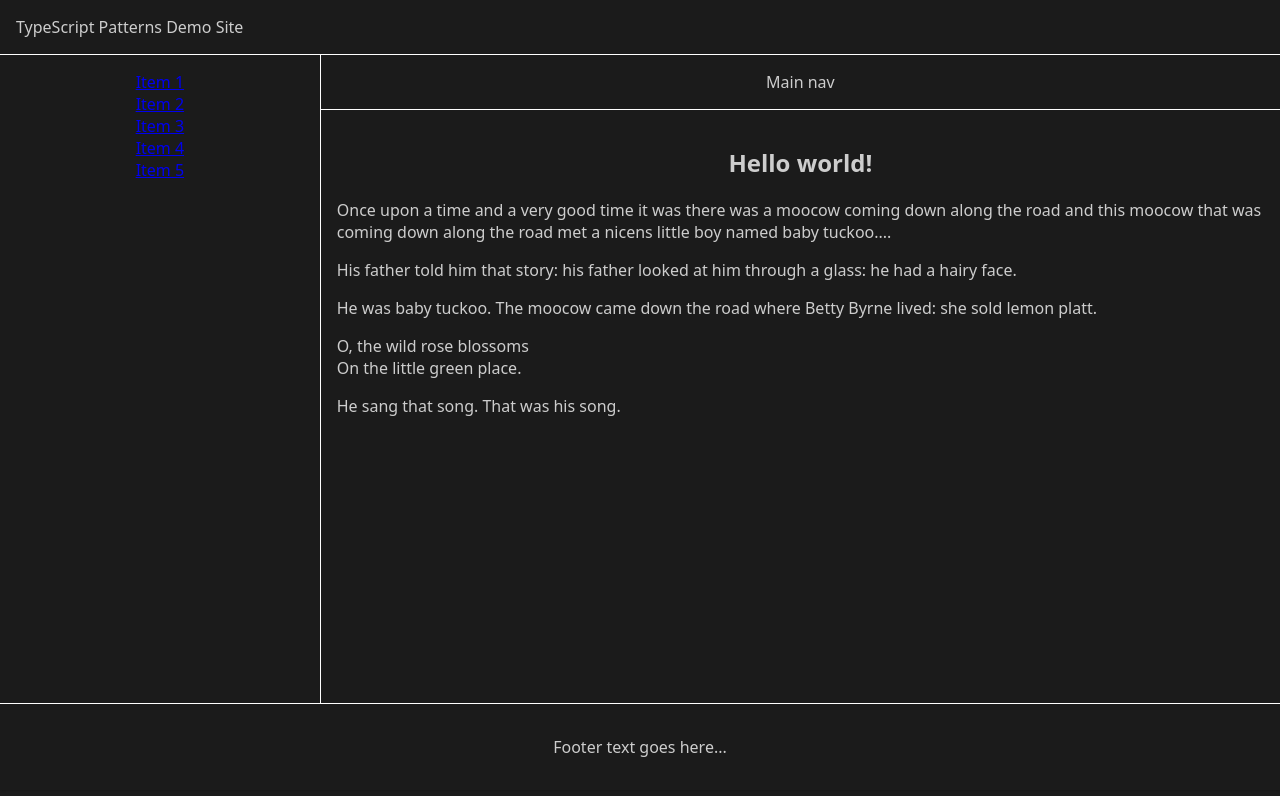
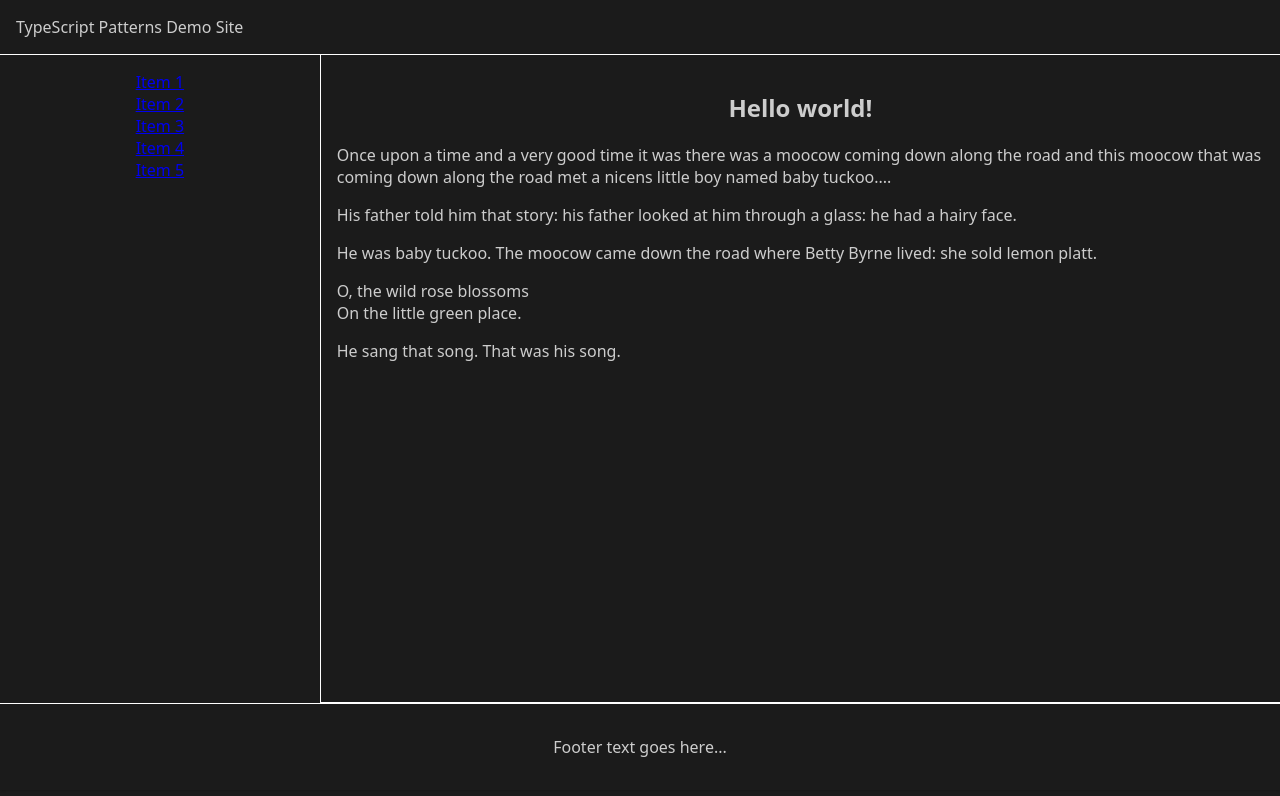
Before and after one commit to pcoet/typescript-patterns, a website with bundled scripts: page src/web/site/static/index.html in a window 1280 px wide. Built offline with nearby package versions, Linux system fonts and the light colour scheme.

Commit message:
removed page nav

```diff
--- a/src/web/site/static/index.html
+++ b/src/web/site/static/index.html
@@ -10,7 +10,6 @@
   <body>
     <div class="wrapper">
       <header class="header">TypeScript Patterns Demo Site</header>
-      <nav class="main-nav">Main nav</nav>
       <main class="main">
         <article>
           <h1 id="replace">Replace me</h1>
--- a/src/web/site/static/styles.css
+++ b/src/web/site/static/styles.css
@@ -15,8 +15,8 @@ body {
   height: calc(100vh - 10px);
   box-shadow: 0 0 3px rgba(0, 0, 0, 0.33);
   display: grid;
-  grid-template-columns: minmax(10px, 1fr) minmax(10px, 3fr);
-  grid-template-rows: min-content min-content 1fr min-content;
+  grid-template-columns: 1fr 3fr;
+  grid-template-rows: min-content 1fr min-content;
   gap: 1px;
 }
 .wrapper > * {
@@ -52,11 +52,6 @@ body {
   padding: 0;
 }
 
-.main-nav {
-  grid-column: 2/3;
-  background: #1b1b1b;
-}
-
 .main {
   background: #1b1b1b;
   grid-column: 2/3;
```
